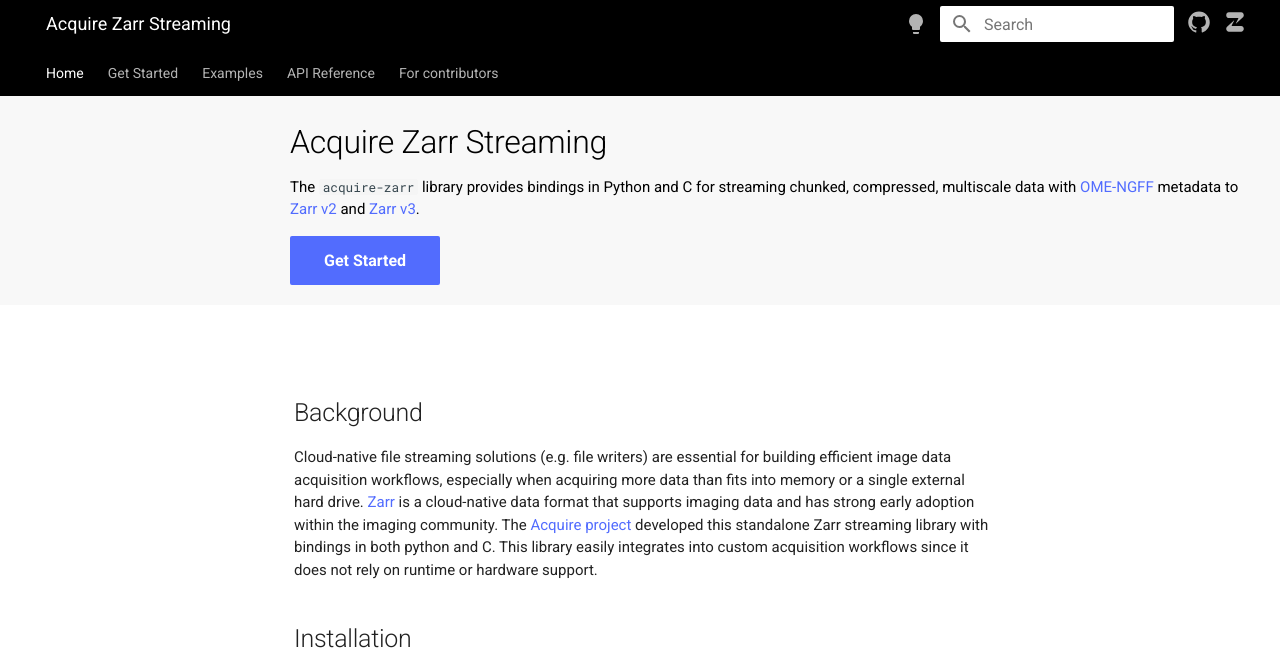
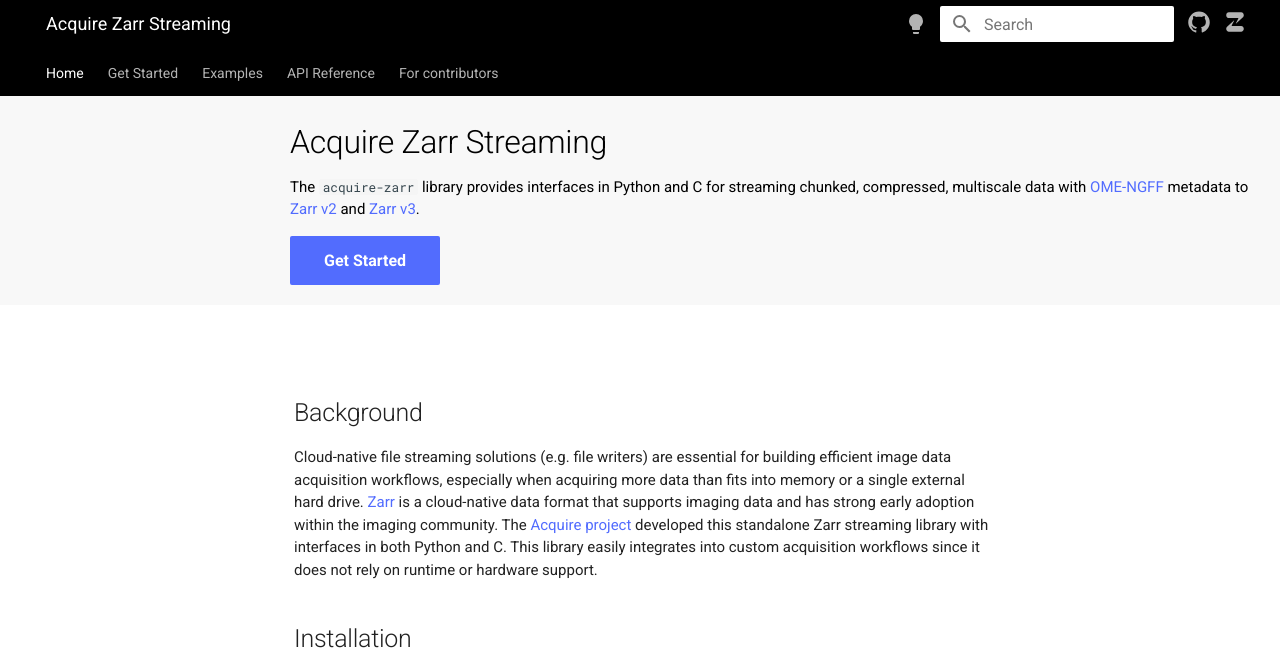
Before and after one commit to melissawm/acquire-docs, an MkDocs documentation site: the page built from docs/index.md, in a window 1280 px wide and 900 px high. Shown: the top 650 px of the window. Built offline with MkDocs 1.6.1 and Material for MkDocs 9.7.7, drawn with Linux system fonts in a browser that asks for light colours; nearby versions of some CDN libraries; comment, search, counter and statistics services are not loaded.

Commit message:
Apply suggestions from code review
Co-authored-by: Alan Liddell <alan.c.liddell@gmail.com>

```diff
--- a/docs/index.md
+++ b/docs/index.md
@@ -11,7 +11,7 @@ Cloud-native file streaming solutions (e.g. file writers) are essential for buil
 workflows, especially when acquiring more data than fits into memory or a single external hard drive.
 [Zarr](https://zarr-specs.readthedocs.io/en/latest/specs.html) is a cloud-native data format that supports imaging data
 and has strong early adoption within the imaging community. The [Acquire project](https://github.com/acquire-project) developed
-this standalone Zarr streaming library with bindings in both python and C. This library easily integrates into custom
+this standalone Zarr streaming library with interfaces in both Python and C. This library easily integrates into custom
 acquisition workflows since it does not rely on runtime or hardware support.
 
 ## Installation
--- a/overrides/home_zarr.html
+++ b/overrides/home_zarr.html
@@ -54,7 +54,7 @@
             <!-- Hero content -->
             <div class="mdx-hero__content">
                 <h1>Acquire Zarr Streaming</h1>
-                <p>The <code>acquire-zarr</code> library provides bindings in Python and C for streaming chunked, compressed,
+                <p>The <code>acquire-zarr</code> library provides interfaces in Python and C for streaming chunked, compressed,
                    multiscale data with <a href="https://ngff.openmicroscopy.org/latest/">OME-NGFF</a> metadata to
                    <a href="https://zarr.readthedocs.io/en/stable/spec/v2.html">Zarr v2</a> and
                    <a href="https://zarr-specs.readthedocs.io/en/latest/v3/core/v3.0.html">Zarr v3</a>.</p>
```
